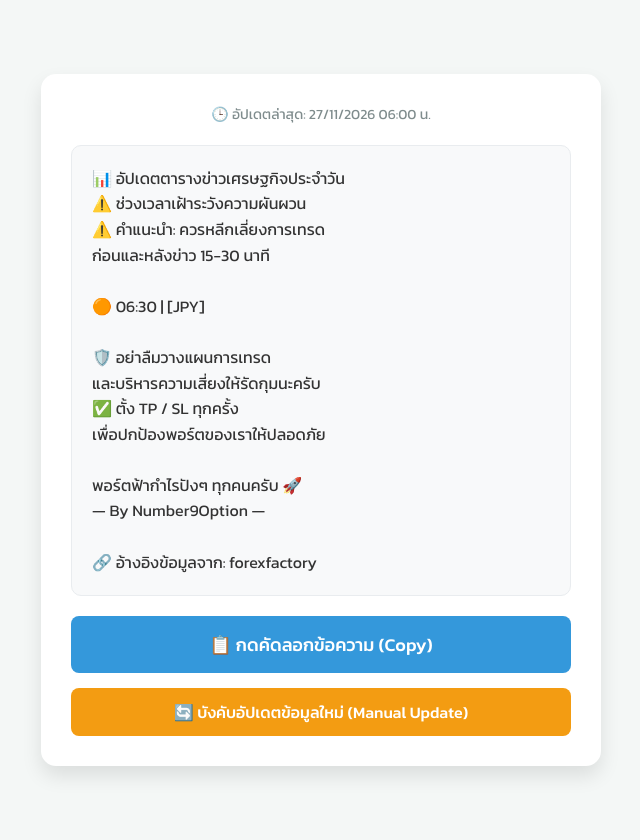
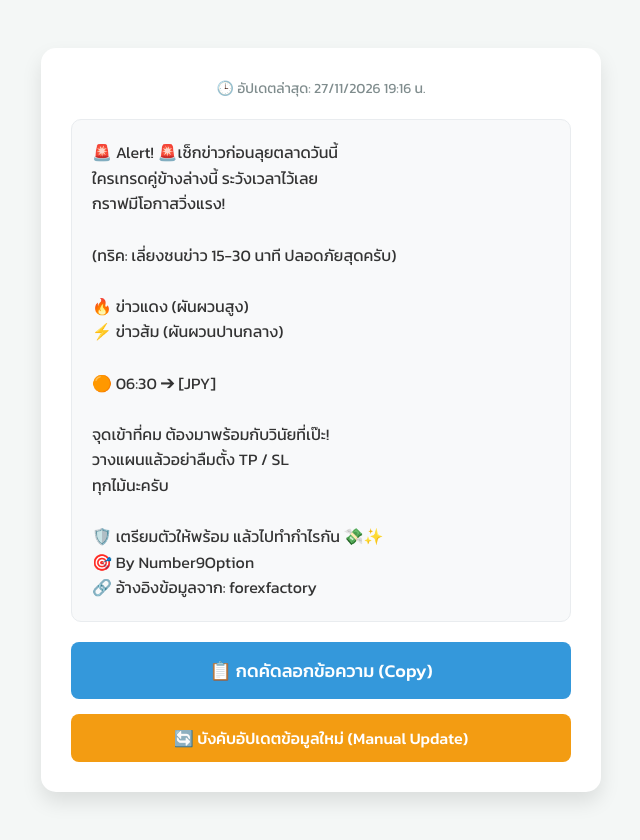
Before and after one commit to copter-no9/calendar-news, a plain HTML site: page index.html in a window 1280 px wide. Shown: the whole page, without its empty margins (319-959 px from the left). Drawn offline with Linux system fonts and the light colour scheme.

Commit message:
อัปเดตข่าวเศรษฐกิจประจำวัน

```diff
--- a/index.html
+++ b/index.html
@@ -86,22 +86,24 @@
 <body>
 
     <div class="card">
-        <div class="update-time">🕒 อัปเดตล่าสุด: 27/11/2026 06:00 น.</div>
-        <div class="news-content" id="newsText">📊 อัปเดตตารางข่าวเศรษฐกิจประจำวัน
-⚠️ ช่วงเวลาเฝ้าระวังความผันผวน
-⚠️ คำแนะนำ: ควรหลีกเลี่ยงการเทรด
-ก่อนและหลังข่าว 15-30 นาที
+        <div class="update-time">🕒 อัปเดตล่าสุด: 27/11/2026 19:16 น.</div>
+        <div class="news-content" id="newsText">🚨 Alert! 🚨เช็กข่าวก่อนลุยตลาดวันนี้
+ใครเทรดคู่ข้างล่างนี้ ระวังเวลาไว้เลย
+กราฟมีโอกาสวิ่งแรง!
 
-🟠 06:30 | [JPY]
+(ทริค: เลี่ยงชนข่าว 15-30 นาที ปลอดภัยสุดครับ)
 
-🛡️ อย่าลืมวางแผนการเทรด
-และบริหารความเสี่ยงให้รัดกุมนะครับ
-✅ ตั้ง TP / SL ทุกครั้ง
-เพื่อปกป้องพอร์ตของเราให้ปลอดภัย
+🔥 ข่าวแดง (ผันผวนสูง)
+⚡ ข่าวส้ม (ผันผวนปานกลาง)
 
-พอร์ตฟ้ากำไรปังๆ ทุกคนครับ 🚀
-— By Number9Option —
+🟠 06:30 ➔ [JPY]
 
+จุดเข้าที่คม ต้องมาพร้อมกับวินัยที่เป๊ะ!
+วางแผนแล้วอย่าลืมตั้ง TP / SL
+ทุกไม้นะครับ
+
+🛡️ เตรียมตัวให้พร้อม แล้วไปทำกำไรกัน 💸✨
+🎯 By Number9Option
 🔗 อ้างอิงข้อมูลจาก: forexfactory</div>
 
         <button class="copy-btn" id="copyBtn" onclick="copyText()">📋 กดคัดลอกข้อความ (Copy)</button>
```
